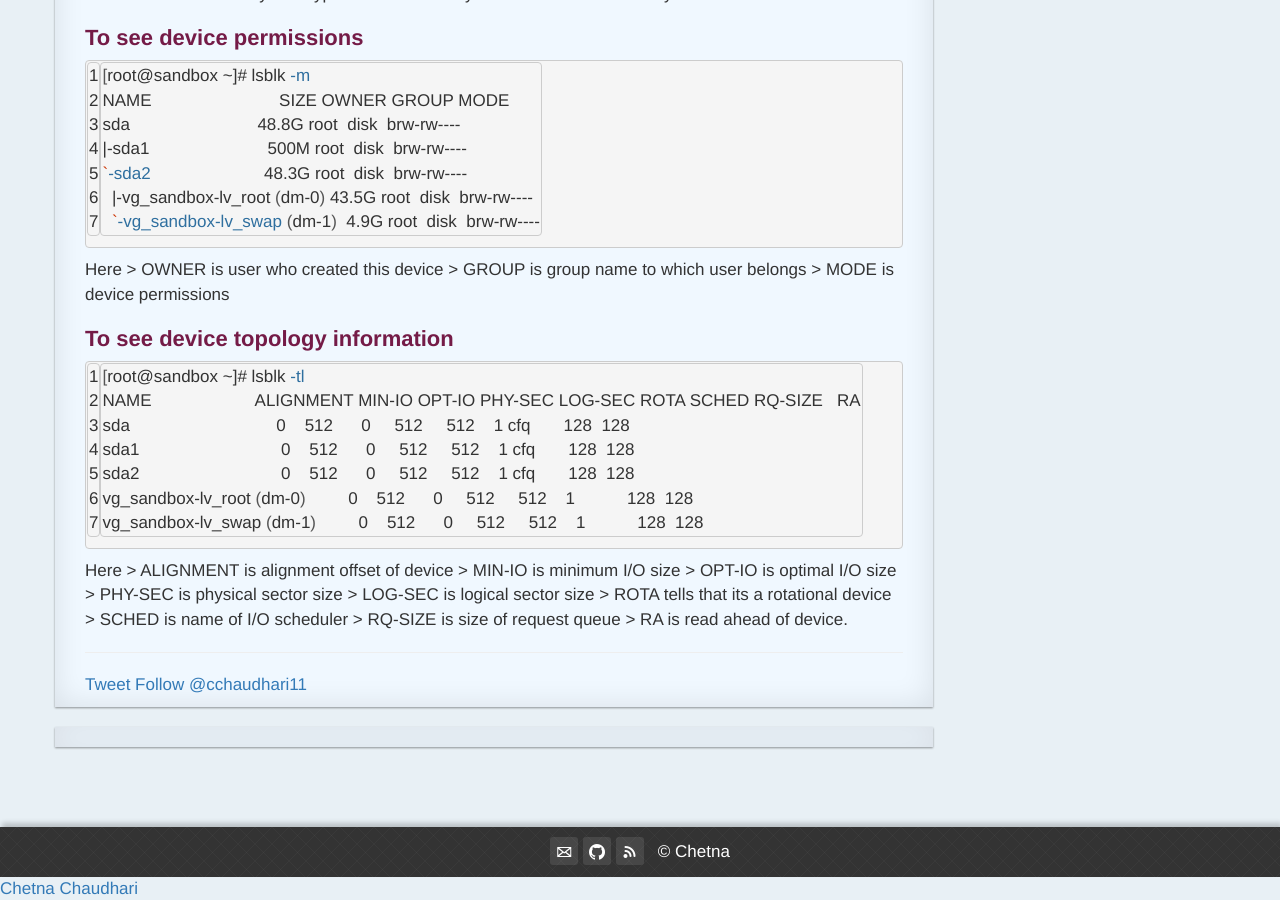
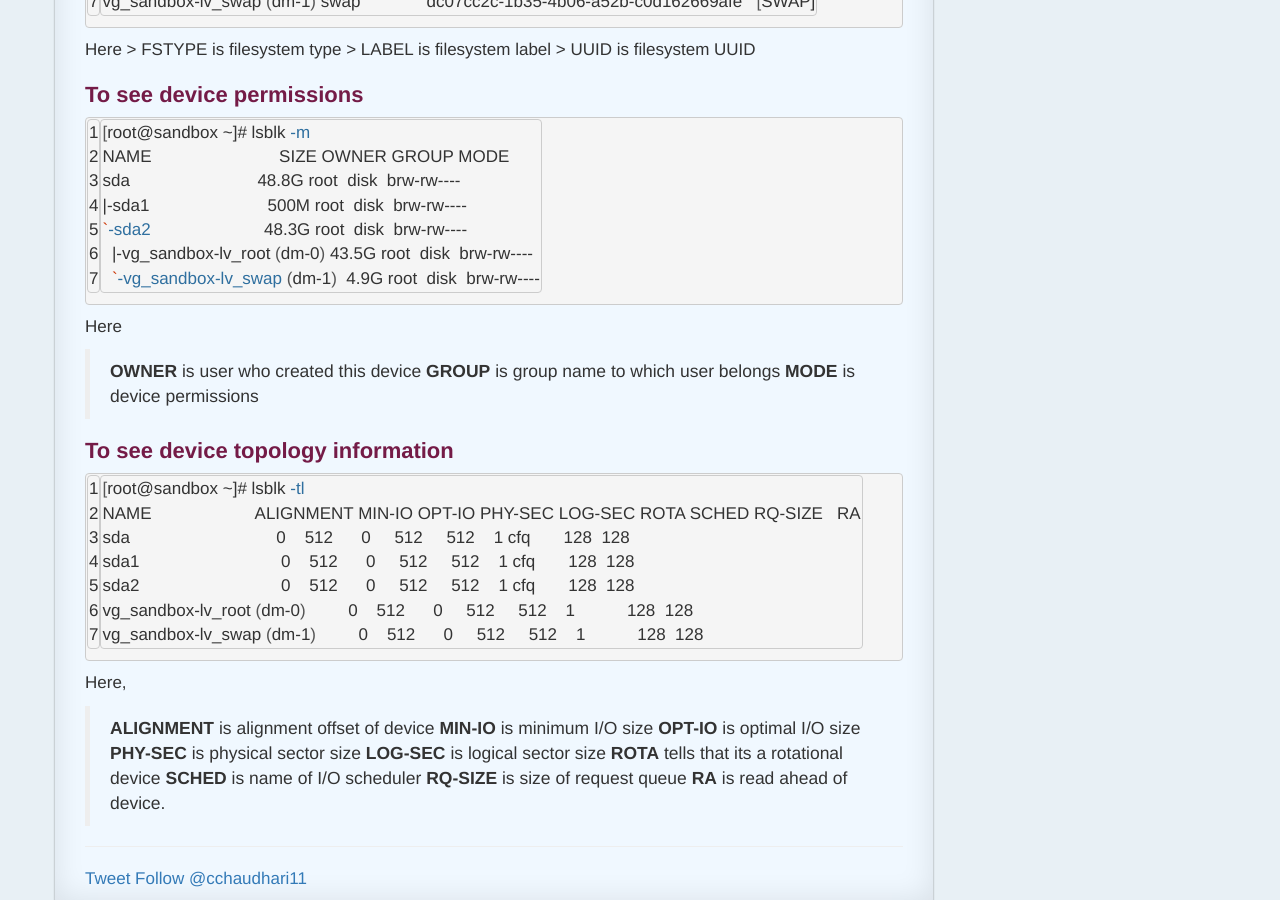
Before and after one commit to chetnachaudhari/chetnachaudhari.github.io, a Jekyll site: the page built from _posts/2016-05-08-lsblk-list-block-device-information.md, in a window 1280 px wide and 900 px high, scrolled down 1378 px. Built offline with Jekyll 4.4.1, drawn with Linux system fonts in a browser that asks for light colours; nearby versions of some CDN libraries; comment, search, counter and statistics services are not loaded; some of the changed text lies outside the part shown.

Commit message:
updated lsblk formatting

````diff
--- a/_posts/2016-05-08-lsblk-list-block-device-information.md
+++ b/_posts/2016-05-08-lsblk-list-block-device-information.md
@@ -33,14 +33,15 @@ vg_sandbox-lv_root (dm-0) 253:0    0 43.5G  0 lvm  /
 vg_sandbox-lv_swap (dm-1) 253:1    0  4.9G  0 lvm  [SWAP]
 ```
 
-Here
-    > NAME is name of device ,
-    > MAJ:MIN is major:minor version of device
-    > RM tells that its a removal device
-    > SIZE is size of device in human readable format
-    > RO tells that its Read Only device
-    > TYPE is device type
-    > MOUNTPOINT is location where device is mounted.
+Here,
+
+> **NAME** is name of device ,
+> **MAJ:MIN** is major:minor version of device
+> **RM** tells that its a removal device
+> **SIZE** is size of device in human readable format
+> **RO** tells that its Read Only device
+> **TYPE** is device type
+> **MOUNTPOINT** is location where device is mounted.
 
 
 ### To see device size in bytes
@@ -84,9 +85,10 @@ sda                           48.8G root  disk  brw-rw----
 ```
 
 Here
-    > OWNER is user who created this device
-    > GROUP is group name to which user belongs
-    > MODE is device permissions
+
+> **OWNER** is user who created this device
+> **GROUP** is group name to which user belongs
+> **MODE** is device permissions
 
 
 ### To see device topology information
@@ -100,13 +102,14 @@ vg_sandbox-lv_root (dm-0)         0    512      0     512     512    1
 vg_sandbox-lv_swap (dm-1)         0    512      0     512     512    1           128  128
 ```
 
-Here
-    > ALIGNMENT is alignment offset of device
-    > MIN-IO is minimum I/O size
-    > OPT-IO is optimal I/O size
-    > PHY-SEC is physical sector size
-    > LOG-SEC is logical sector size
-    > ROTA tells that its a rotational device
-    > SCHED is name of I/O scheduler
-    > RQ-SIZE is size of request queue
-    > RA is read ahead of device.
+Here,
+
+> **ALIGNMENT** is alignment offset of device
+> **MIN-IO** is minimum I/O size
+> **OPT-IO** is optimal I/O size
+> **PHY-SEC** is physical sector size
+> **LOG-SEC** is logical sector size
+> **ROTA** tells that its a rotational device
+> **SCHED** is name of I/O scheduler
+> **RQ-SIZE** is size of request queue
+> **RA** is read ahead of device.
````
